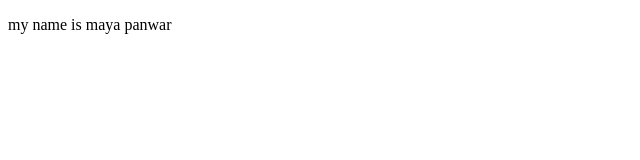
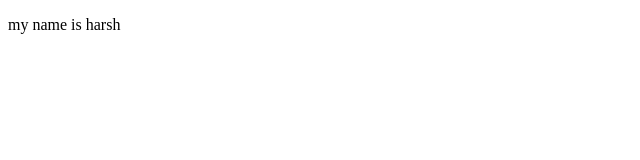
Before and after one commit to hardyalsingh2122/collob, a plain HTML site: page maya.html in a window 1280 px wide. Shown: the full height of the page, 0-640 px from the left. Drawn offline with Linux system fonts and the light colour scheme.

Commit message:
change name in maya.html

```diff
--- a/maya.html
+++ b/maya.html
@@ -5,6 +5,6 @@
     <title></title>
   </head>
   <body>
-    <p>my name is maya panwar</p>
+    <p>my name is harsh </p>
   </body>
 </html>
```
